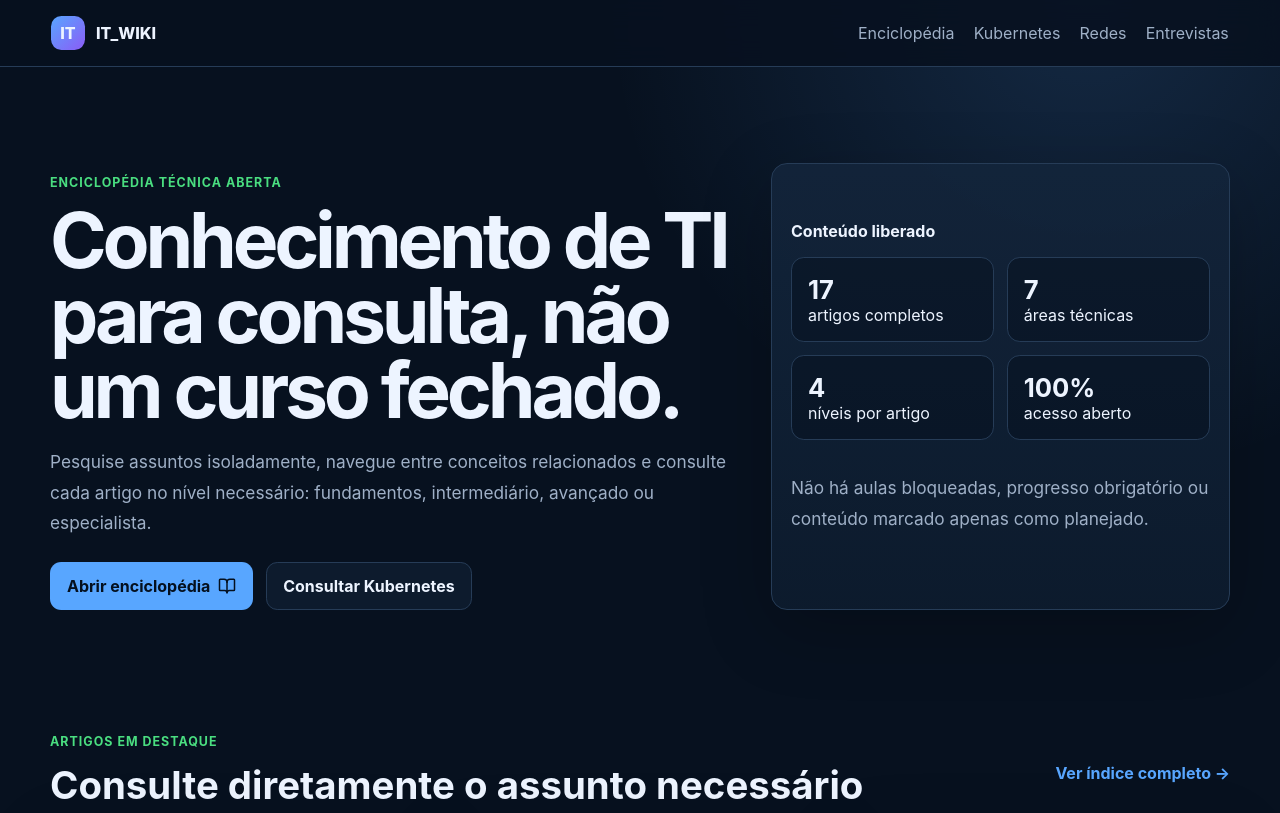
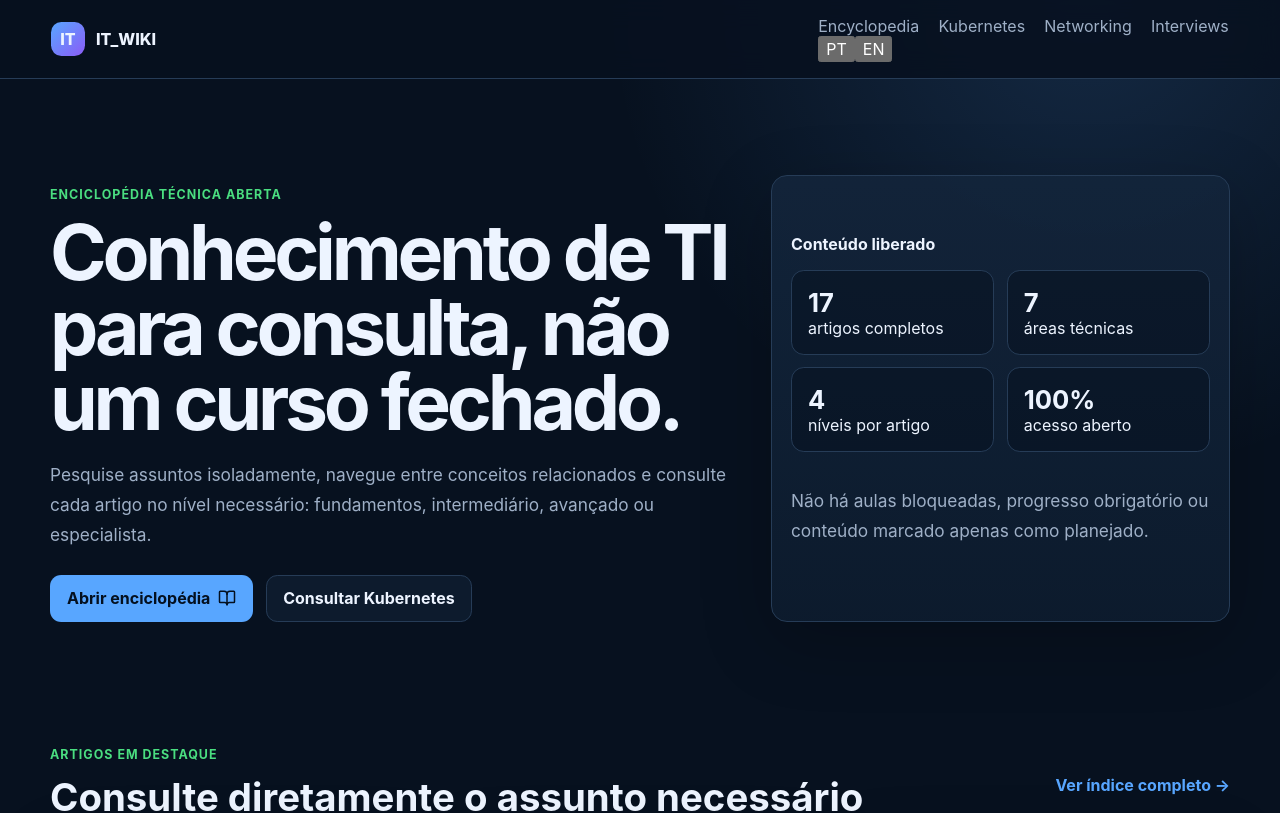
Before and after one commit to josecarlosjr/it_wiki, a Next.js app: page / in a window 1280 px wide. Shown: the top 813 px of the page. Built offline with nearby package versions, Linux system fonts and the light colour scheme.

Commit message:
feat: wire bilingual provider into root layout

```diff
--- a/app/layout.tsx
+++ b/app/layout.tsx
@@ -1,37 +1,25 @@
 import type { Metadata } from "next";
-import Link from "next/link";
 import "./globals.css";
 import "./wiki.css";
 import "./interactive.css";
+import { LanguageProvider } from "@/components/language-provider";
+import { SiteChrome } from "@/components/site-chrome";
 
 export const metadata: Metadata = {
   title: {
     default: "IT_WIKI",
     template: "%s | IT_WIKI",
   },
-  description: "Enciclopédia técnica aberta sobre infraestrutura, cloud, redes e sistemas distribuídos.",
+  description: "Open technical encyclopedia about infrastructure, cloud, networking and distributed systems / Enciclopédia técnica aberta sobre infraestrutura, cloud, redes e sistemas distribuídos.",
 };
 
 export default function RootLayout({ children }: Readonly<{ children: React.ReactNode }>) {
   return (
-    <html lang="pt-BR">
+    <html lang="pt-PT" suppressHydrationWarning>
       <body>
-        <div className="shell">
-          <header className="header">
-            <Link className="brand" href="/">
-              <span className="brand-mark">IT</span>
-              <span>IT_WIKI</span>
-            </Link>
-            <nav className="nav" aria-label="Navegação principal">
-              <Link href="/wiki/">Enciclopédia</Link>
-              <Link href="/wiki/kubernetes/">Kubernetes</Link>
-              <Link href="/wiki/redes/">Redes</Link>
-              <Link href="/entrevistas/">Entrevistas</Link>
-            </nav>
-          </header>
-          {children}
-          <footer className="footer">IT_WIKI · enciclopédia técnica aberta e visual</footer>
-        </div>
+        <LanguageProvider>
+          <SiteChrome>{children}</SiteChrome>
+        </LanguageProvider>
       </body>
     </html>
   );
```
